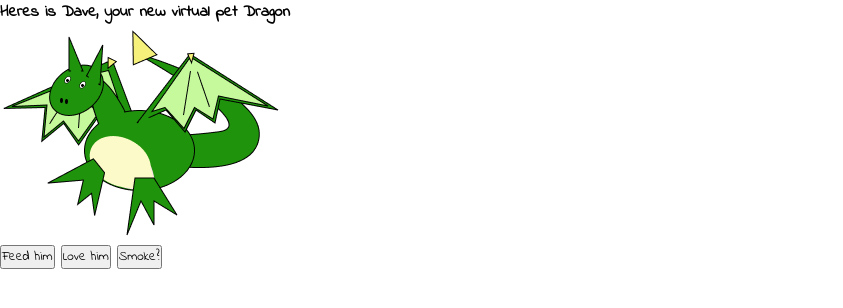
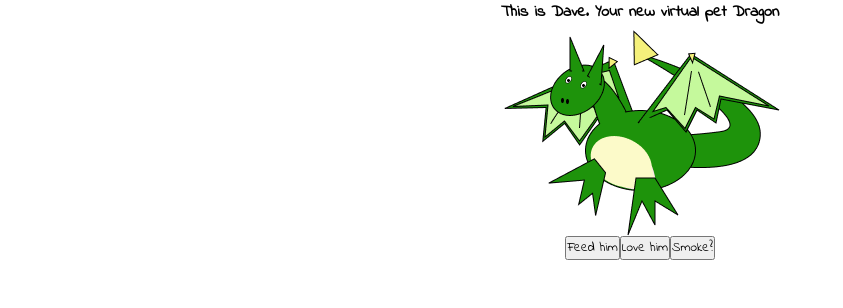
Before and after one commit to Jemzzz16/Javascript-Game, a plain HTML site: page index.html in a window 1280 px wide. Shown: the whole page, without its empty margins (0-843 px from the left). Drawn offline with Linux system fonts and the light colour scheme.

Commit message:
More PSEUDO code added

```diff
--- a/_layout.scss
+++ b/_layout.scss
@@ -1,8 +1,18 @@
 .heading {
-
-
+display: flex;
+justify-content: center;
+align-items: center;
 }
 
 .dragon-image {
+display: flex;
+justify-content: center;
+align-items: center;
+}
 
+.buttons {
+display: flex;
+justify-content: space-between 5%;
+justify-content: center;
+align-items: center;
 }
--- a/index.html
+++ b/index.html
@@ -8,17 +8,18 @@
   <link rel="stylesheet" href="main.css">
   </head>
   <body>
-    <div>
-      <h4>Heres is Dave, your new virtual pet Dragon</h4>
+    <div class="heading">
+      <h4>This is Dave.
+        Your new virtual pet Dragon</h4>
     </div>
 
     <div class="dragon-image">
       <img class="dave" src="images/Dave normal.png" alt="#">
     </div>
-    <div>
-    <button class="feedhim">Feed him</button>
-    <button class="lovehim">Love him</button>
-    <button class="fire">Smoke?</button>
+    <div class="buttons">
+      <button class="feedhim">Feed him</button>
+      <button class="lovehim">Love him</button>
+      <button class="fire">Smoke?</button>
     </div>
 
   <script src="./main.js"></script>
```
Also changed, not shown: main.css.
